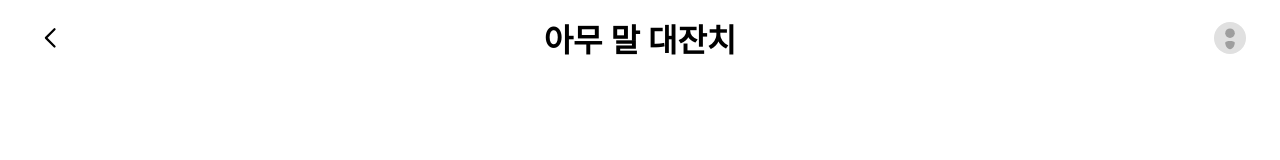
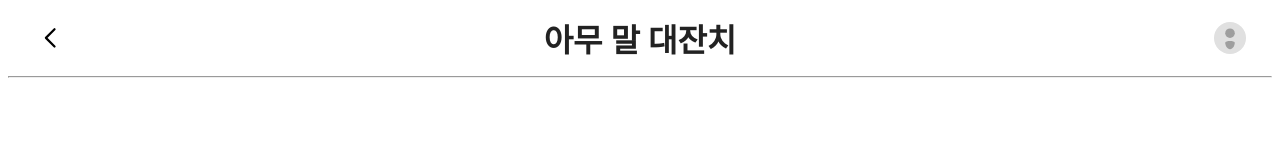
Before and after one commit to 100-hours-a-week/3-ellim-lee-community, a website: page public/pages/post/post-list.html in a window 1280 px wide. Drawn offline with Linux system fonts and the light colour scheme.

Commit message:
feat: 스타일 개선 및 제목 클래스 추가

```diff
--- a/public/components/header.html
+++ b/public/components/header.html
@@ -1,7 +1,7 @@
 <button class="back-btn" onclick="history.back()">
     <img src="/assets/imgs/back_button.svg" alt="뒤로가기" />
 </button>
-<h1>아무 말 대잔치</h1>
+<h1 class="title">아무 말 대잔치</h1>
 <button class="profile-btn" alt="프로필 메뉴">
     <img src="/assets/imgs/profile_icon.svg" alt="프로필 메뉴" />
 </button>
--- a/public/css/style.css
+++ b/public/css/style.css
@@ -2,8 +2,14 @@ header {
     display: flex;
     align-items: center;
     justify-content: space-between;
+    /* justify-self: center; */
     padding: 0 20px;
     height: 60px;
+}
+
+header .title {
+    font-weight: bold;
+    color: #222;
 }
 
 header .back-btn, header .profile-btn {
--- a/public/pages/post/post-list.html
+++ b/public/pages/post/post-list.html
@@ -8,6 +8,7 @@
 </head>
 <body>
     <header></header>
+    <hr>
     <script src="/js/script.js"></script>
 </body>
 </html>
```
